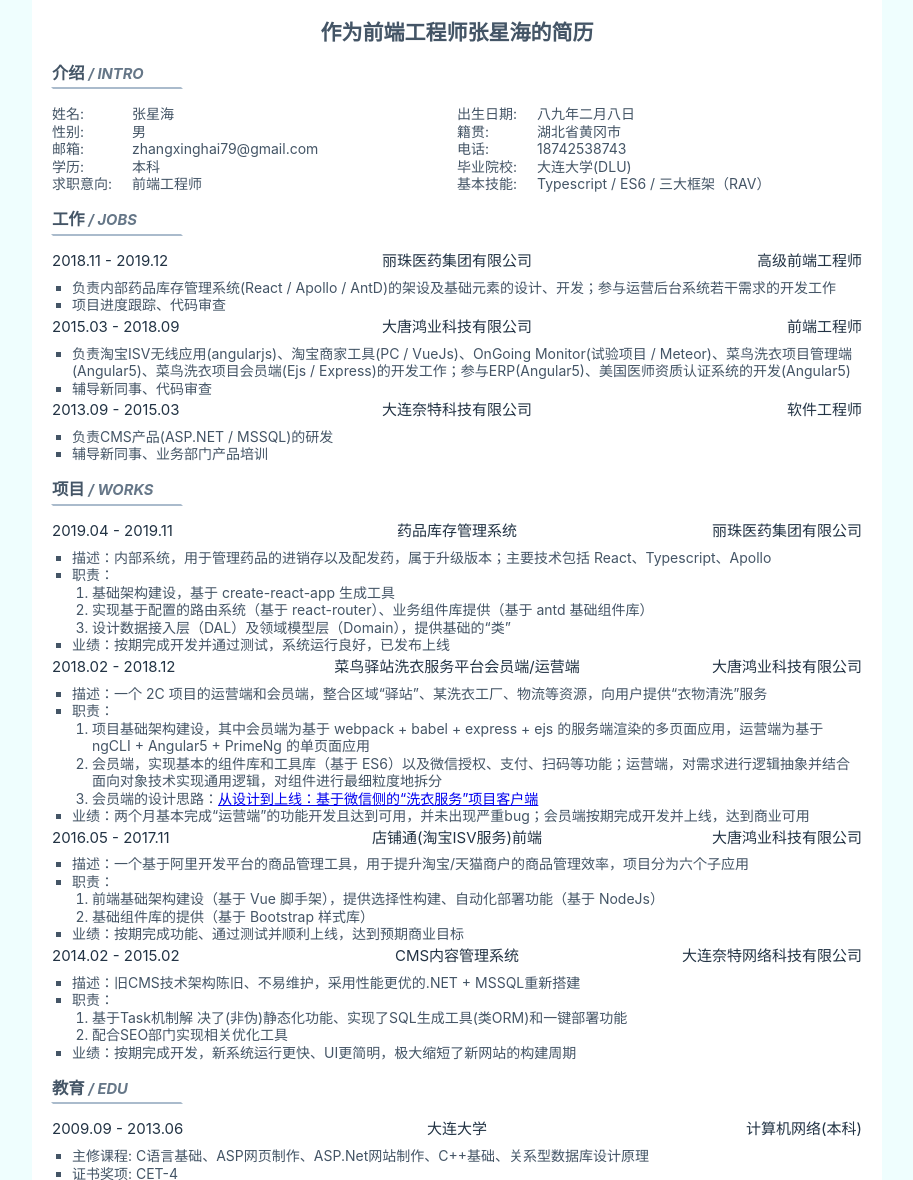
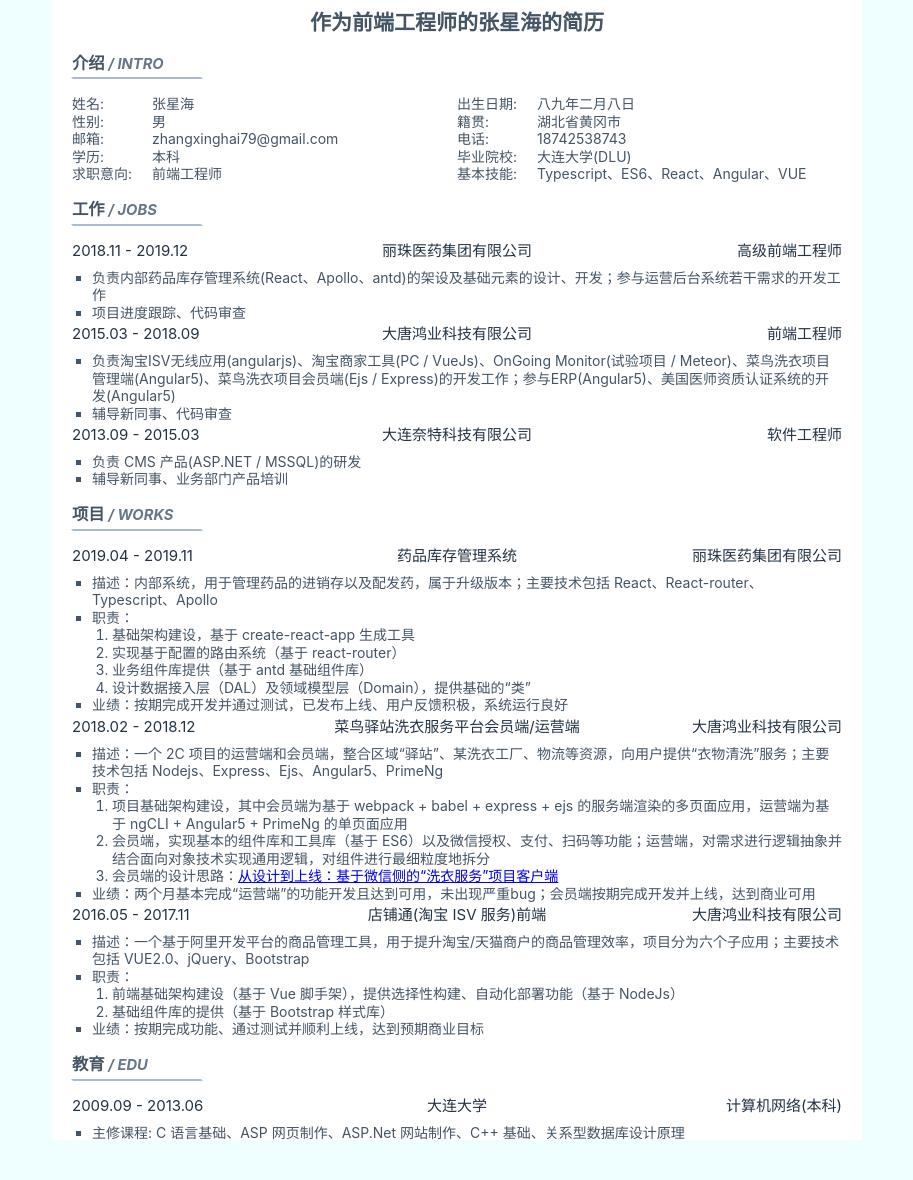
Before and after one commit to zxh19890103/singhi.io, a Jekyll site: the page built from resume.html, in a window 1280 px wide. Shown: the whole page, without its empty margins (183-1096 px from the left). Built offline with Jekyll 4.4.1, drawn with Linux system fonts in a browser that asks for light colours.

Commit message:
啊——

```diff
--- a/assets/blank.scss
+++ b/assets/blank.scss
@@ -67,11 +67,12 @@ p {
 		background: #effefe;
 		overflow: auto;
 	}
-	padding: 2rem;
+	padding: 1rem 2rem;
 	margin: 0 auto;
-	overflow: hidden; // for
 	width: 81rem;
 	height: 114rem;
+	box-sizing: border-box;
+	overflow: hidden; // for
 	background: white;
 	font-size: 1.4rem;
 	color: #456;
--- a/resume.html
+++ b/resume.html
@@ -79,7 +79,7 @@ layout: blank
         <label>基本技能: </label>
       </div>
       <div class="cell cell--t">
-        <span>Typescript / ES6 / 三大框架（RAV）</span>
+        <span>Typescript、ES6、React、Angular、VUE</span>
       </div>
     </div>
   </div>
@@ -91,7 +91,7 @@ layout: blank
   <div>
     {% include tr.html field0="2018.11 - 2019.12" field1="丽珠医药集团有限公司" field2="高级前端工程师" %}
     <ul>
-      <li>负责内部药品库存管理系统(React / Apollo / AntD)的架设及基础元素的设计、开发；参与运营后台系统若干需求的开发工作</li>
+      <li>负责内部药品库存管理系统(React、Apollo、antd)的架设及基础元素的设计、开发；参与运营后台系统若干需求的开发工作</li>
       <li>项目进度跟踪、代码审查</li>
     </ul>
     {% include tr.html field0="2015.03 - 2018.09" field1="大唐鸿业科技有限公司" field2="前端工程师" %}
@@ -102,7 +102,7 @@ layout: blank
     </ul>
     {% include tr.html field0="2013.09 - 2015.03" field1="大连奈特科技有限公司" field2="软件工程师" %}
     <ul>
-      <li>负责CMS产品(ASP.NET / MSSQL)的研发</li>
+      <li>负责 CMS 产品(ASP.NET / MSSQL)的研发</li>
       <li>辅导新同事、业务部门产品培训</li>
     </ul>
   </div>
@@ -113,19 +113,20 @@ layout: blank
   <h3>项目<em> / works</em></h3>
   {% include tr.html field0="2019.04 - 2019.11" field1="药品库存管理系统" field2="丽珠医药集团有限公司" %}
   <ul>
-    <li>描述：内部系统，用于管理药品的进销存以及配发药，属于升级版本；主要技术包括 React、Typescript、Apollo</li>
+    <li>描述：内部系统，用于管理药品的进销存以及配发药，属于升级版本；主要技术包括 React、React-router、Typescript、Apollo</li>
     <li>职责：
       <ol>
         <li>基础架构建设，基于 create-react-app 生成工具</li>
-        <li>实现基于配置的路由系统（基于 react-router）、业务组件库提供（基于 antd 基础组件库）</li>
+        <li>实现基于配置的路由系统（基于 react-router）</li>
+        <li>业务组件库提供（基于 antd 基础组件库）</li>
         <li>设计数据接入层（DAL）及领域模型层（Domain），提供基础的“类”</li>
       </ol>
-    </li>
-    <li>业绩：按期完成开发并通过测试，系统运行良好，已发布上线</li>
+    </ol>
+    <li>业绩：按期完成开发并通过测试，已发布上线、用户反馈积极，系统运行良好</li>
   </ul>
   {% include tr.html field0="2018.02 - 2018.12" field1="菜鸟驿站洗衣服务平台会员端/运营端" field2="大唐鸿业科技有限公司" %}
   <ul>
-    <li>描述：一个 2C 项目的运营端和会员端，整合区域“驿站”、某洗衣工厂、物流等资源，向用户提供“衣物清洗”服务</li>
+    <li>描述：一个 2C 项目的运营端和会员端，整合区域“驿站”、某洗衣工厂、物流等资源，向用户提供“衣物清洗”服务；主要技术包括 Nodejs、Express、Ejs、Angular5、PrimeNg</li>
     <li>职责：
       <ol>
         <li>项目基础架构建设，其中会员端为基于 webpack + babel + express + ejs 的服务端渲染的多页面应用，运营端为基于 ngCLI + Angular5 + PrimeNg 的单页面应用</li>
@@ -133,11 +134,11 @@ layout: blank
         <li>会员端的设计思路：<a href="https://www.zhangxinghai.cn/2019/04/19/an-architecture-design.html">从设计到上线：基于微信侧的“洗衣服务”项目客户端</a></li>
       </ol>
     </li>
-    <li>业绩：两个月基本完成“运营端”的功能开发且达到可用，并未出现严重bug；会员端按期完成开发并上线，达到商业可用</li>
+    <li>业绩：两个月基本完成“运营端”的功能开发且达到可用，未出现严重bug；会员端按期完成开发并上线，达到商业可用</li>
   </ul>
-  {% include tr.html field0="2016.05 - 2017.11" field1="店铺通(淘宝ISV服务)前端" field2="大唐鸿业科技有限公司" %}
+  {% include tr.html field0="2016.05 - 2017.11" field1="店铺通(淘宝 ISV 服务)前端" field2="大唐鸿业科技有限公司" %}
   <ul>
-    <li>描述：一个基于阿里开发平台的商品管理工具，用于提升淘宝/天猫商户的商品管理效率，项目分为六个子应用</li>
+    <li>描述：一个基于阿里开发平台的商品管理工具，用于提升淘宝/天猫商户的商品管理效率，项目分为六个子应用；主要技术包括 VUE2.0、jQuery、Bootstrap</li>
     <li>职责：
       <ol>
         <li>前端基础架构建设（基于 Vue 脚手架），提供选择性构建、自动化部署功能（基于 NodeJs）</li>
@@ -146,17 +147,6 @@ layout: blank
     </li>
     <li>业绩：按期完成功能、通过测试并顺利上线，达到预期商业目标</li>
   </ul>
-  {% include tr.html field0="2014.02 - 2015.02" field1="CMS内容管理系统" field2="大连奈特网络科技有限公司" %}
-  <ul>
-    <li>描述：旧CMS技术架构陈旧、不易维护，采用性能更优的.NET + MSSQL重新搭建</li>
-    <li>职责：
-      <ol>
-        <li>基于Task机制解 决了(非伪)静态化功能、实现了SQL生成工具(类ORM)和一键部署功能</li>
-        <li>配合SEO部门实现相关优化工具</li>
-      </ol>
-    </li>
-    <li>业绩：按期完成开发，新系统运行更快、UI更简明，极大缩短了新网站的构建周期</li>
-  </ul>
 </section>
 
 <!-- 教育 -->
@@ -164,7 +154,7 @@ layout: blank
   <h3>教育<em> / edu</em></h3>
   {% include tr.html field0="2009.09 - 2013.06" field1="大连大学" field2="计算机网络(本科) " %}
   <ul>
-    <li>主修课程: C语言基础、ASP网页制作、ASP.Net网站制作、C++基础、关系型数据库设计原理</li>
+    <li>主修课程: C 语言基础、ASP 网页制作、ASP.Net 网站制作、C++ 基础、关系型数据库设计原理</li>
     <li>证书奖项: CET-4</li>
   </ul>
 </section>
```
Also changed, not shown: other parts of resume.html (+1 -1 lines).
